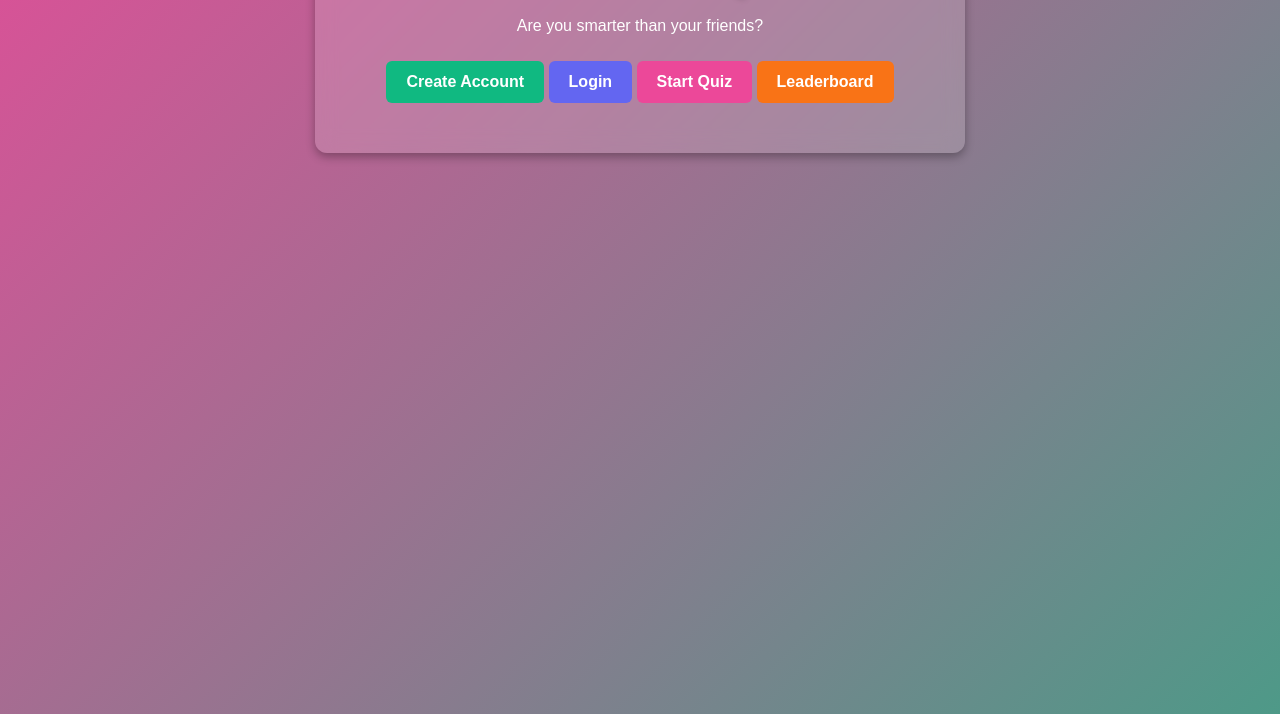
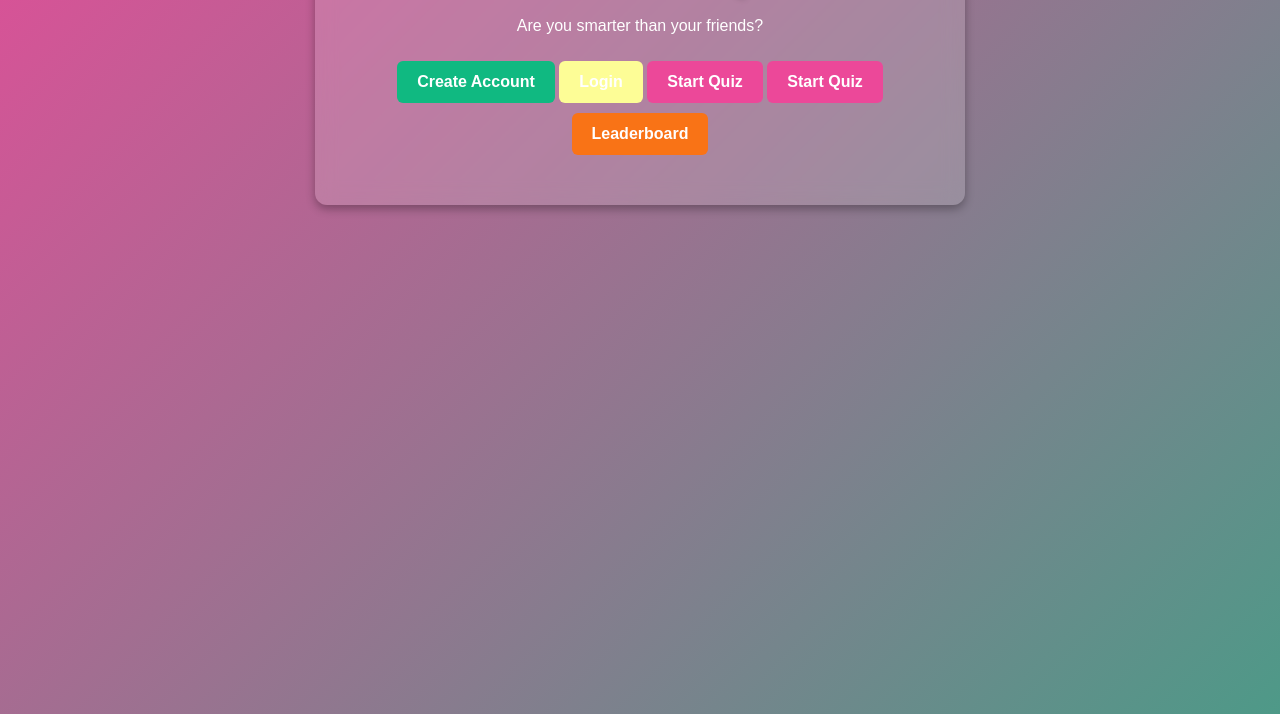
Before and after one commit to elijahatan/quizapp, a website: page public/index.html in a window 1280 px wide. Shown: the part 146-860 px from the top of the page. Drawn offline with Linux system fonts and the light colour scheme.

Commit message:
profile show

```diff
--- a/public/css/style.css
+++ b/public/css/style.css
@@ -52,6 +52,9 @@ button, .btn {
 
 .btn-primary { background: #6366f1; }
 .btn-primary:hover { background: #4f46e5; }
+
+.btn-primary { background: #FDFD96; }
+.btn-primary:hover { background: #8B8000; }
 
 .btn-green { background: #10b981; }
 .btn-green:hover { background: #059669; }
--- a/public/index.html
+++ b/public/index.html
@@ -16,6 +16,7 @@
         <a href="signup.html" class="btn btn-green">Create Account</a>
         <a href="login.html" class="btn btn-primary">Login</a>
         <a href="quiz.html" class="btn btn-pink">Start Quiz</a>
+        <a href="profile.html" class="btn btn-pink">Start Quiz</a>
         <a href="leaderboard.html" class="btn btn-orange">Leaderboard</a>
     </div>
 </div>
```
